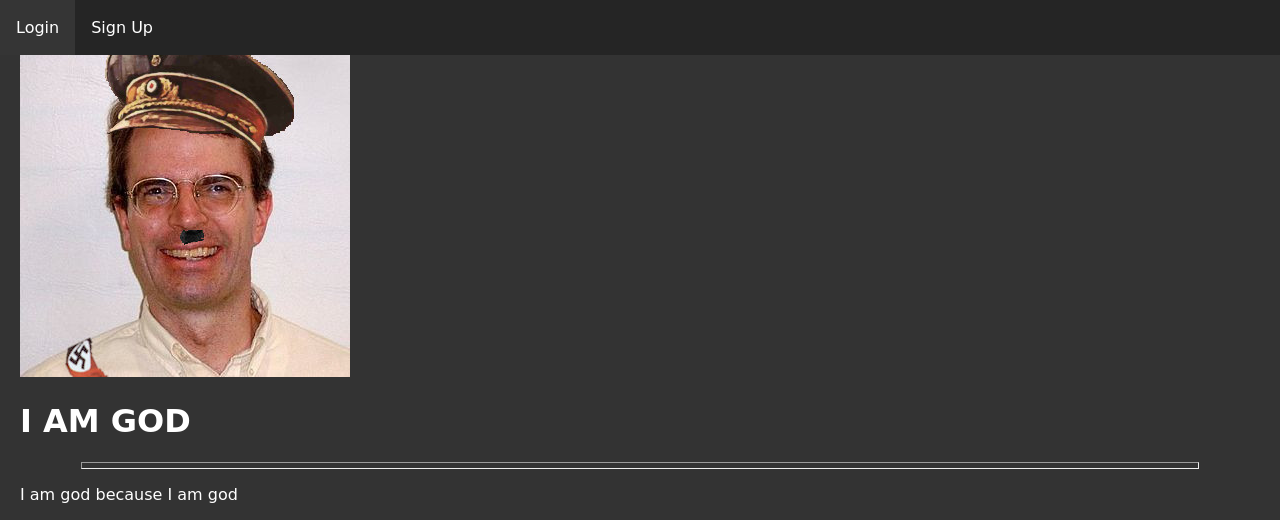
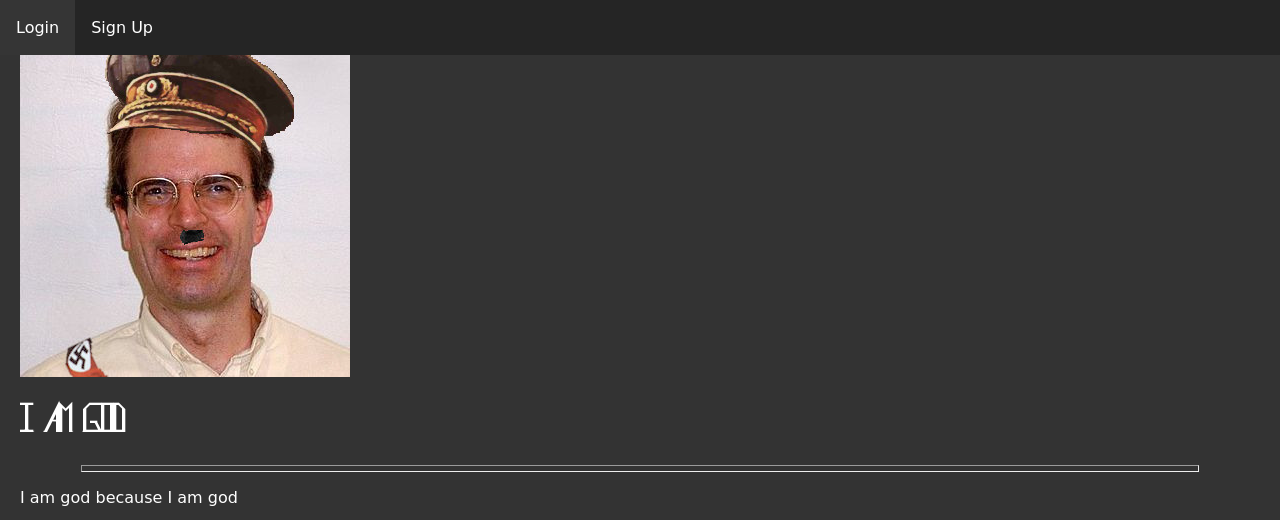
Before and after one commit to BlackEyedSusan/The-Map-Game, a Python web app: template test_website/website/templates/deceit.html in a window 1280 px wide. Shown: the top 520 px of the page. Run offline with Jinja, Linux system fonts and the light colour scheme; the template is opened without the code that fills it, so the values that code supplies are empty; some libraries are stand-ins or nearby versions.

Commit message:
Add files via upload

```diff
--- a/test_website/website/static/css/main.css
+++ b/test_website/website/static/css/main.css
@@ -29,8 +29,11 @@
     color:#bbbbbb;
 }
 
+h1, h2, h3 {
+    font-family: MapGame;
+}
+
 body {
-    font-family: MapGame;
     margin: 0px;
     background-color: #333333;
     color: white;
--- a/test_website/website/static/css/map.css
+++ b/test_website/website/static/css/map.css
@@ -10,6 +10,7 @@ html, body, #main_div {
     border: 2px solid;
     padding: 25px;
     background-color: #404040;
+
 }
 
 svg {
--- a/test_website/website/static/profile.js
+++ b/test_website/website/static/profile.js
@@ -5,4 +5,3 @@ const fileChosen = document.getElementById('file-chosen');
 actualBtn.addEventListener('change', function(){
   fileChosen.textContent = this.files[0].name
 })
-//?
--- a/test_website/website/static/rooms.js
+++ b/test_website/website/static/rooms.js
@@ -5,6 +5,3 @@ const fileChosen = document.getElementById('file-chosen');
 actualBtn.addEventListener('change', function(){
   fileChosen.textContent = this.files[0].name
 })
-
-
-//?
```
Also changed, not shown: test_website/website/users.db.
